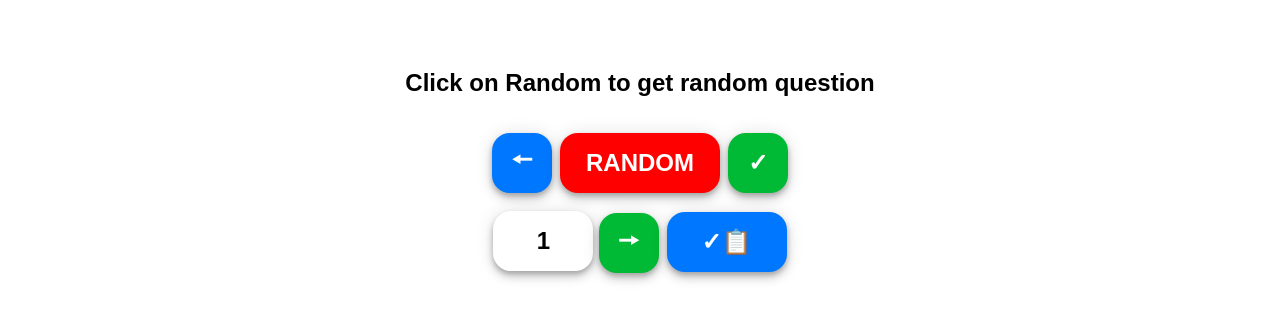
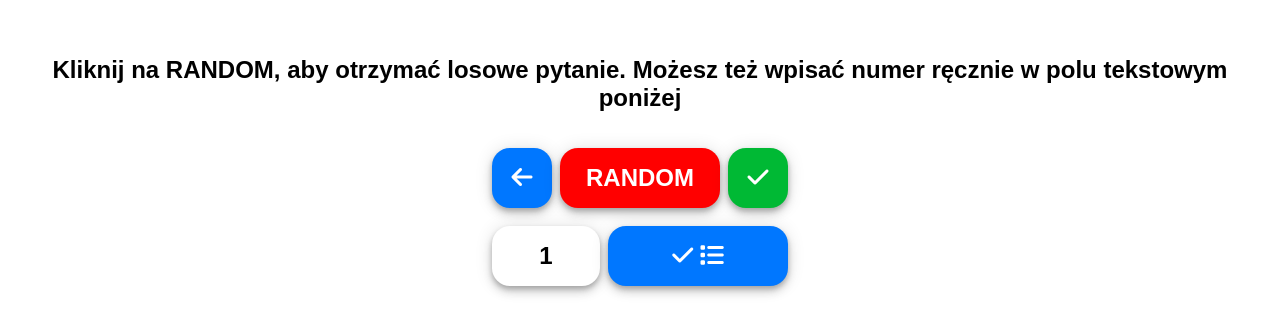
Before and after one commit to Vaskovskied/karta-Polaka-pytania-app, a plain HTML site: page index.html in a window 1280 px wide. Shown: the part 247-582 px from the top of the page. Drawn offline with Linux system fonts and the light colour scheme.

Commit message:
Add files via upload

```diff
--- a/index.html
+++ b/index.html
@@ -4,8 +4,9 @@
     <meta charset="UTF-8">
     <meta http-equiv="X-UA-Compatible" content="IE=edge">
     <meta name="viewport" content="width=device-width, initial-scale=1.0">
-    <title>Document</title>
+    <title>Karta Polaka</title>
     <link rel="stylesheet" href="styles.css">
+    <script src="https://kit.fontawesome.com/c8da9518dd.js" crossorigin="anonymous"></script>
 </head>
 <body>
     <div class="done-container">
@@ -17,19 +18,19 @@
     </div>
     <div class="question-container">
         <p class="question-number"></p>
-        <p class="question">Click on Random to get random question</p>
+        <p class="question">Kliknij na RANDOM, aby otrzymać losowe pytanie. Możesz też wpisać numer ręcznie w polu tekstowym poniżej</p>
     </div>
     <div class="button-container">
-        <button class="btn back">&#129044;</button>
+        <button class="btn back"><i class="fa-solid fa-arrow-left"></i></button>
         <button class="btn random">Random</button>
-        <button class="btn done">✓</button>
+        <button class="btn done"><i class="fa-solid fa-check"></i></button>
     </div>
     <div class="button-container">
         <form name="numberForm">
             <input name="inputNumber" type="number" min="1" max="313" value="1" placeholder="1-313" class="btn inputNumber">
             <input name="submitNumber" type="submit" value="&#129046;" class="btn inputSubmit">
         </form>
-        <button class="btn done-list-btn">✓&#128203;</button>
+        <button class="btn done-list-btn"><i class="fa-solid fa-check"></i> <i class="fa-solid fa-list"></i></button>
     </div>
     <script src="app.js"></script>
 </body>
--- a/styles.css
+++ b/styles.css
@@ -73,7 +73,7 @@ body {
 }
 
 .done-list-btn {
-    width: 120px;
+    width: 180px;
     margin-left: 8px;
     background-color:rgb(0, 119, 255);
 }
@@ -94,13 +94,13 @@ input[type='number'] {
     background-color: #fff;
     color: #000;
     height: 60px;
-    width: 100px;
+    width: 108px;
     padding: 1rem;
     text-align: center;
 }
 
 .inputSubmit {
-    display: inline;
+    display: none;
     width: 60px;
     background-color:rgb(0, 185, 52);
     color: #fff;
```
